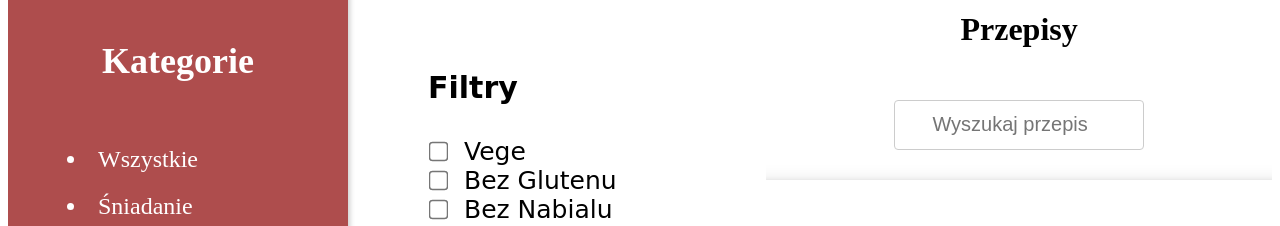
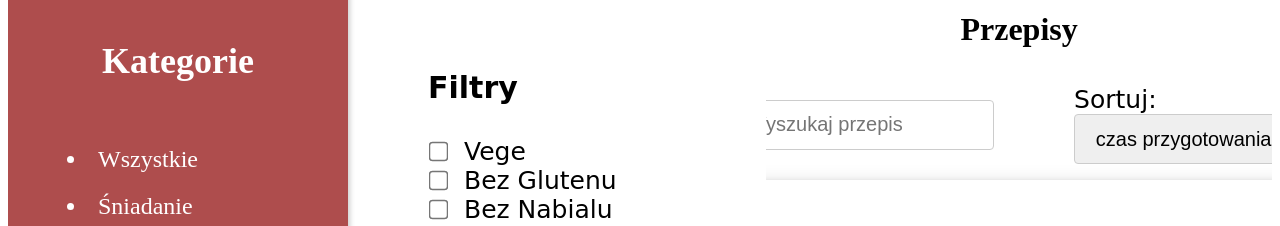
Before and after one commit to Dvrecky/CookBook, a React (Vite) app in the folder frontend/: page / in a window 1280 px wide. Shown: the part 158-384 px from the top of the page. Built offline with nearby package versions, Linux system fonts and the light colour scheme.

Commit message:
dodanie sortera

```diff
--- a/frontend/src/components/SearchEngine/SearchEngine.css
+++ b/frontend/src/components/SearchEngine/SearchEngine.css
@@ -1,5 +1,5 @@
 .search-input {
-    width: 250px;
+    width: 320px;
     height: 50px;
     border: 1px solid #ccc;
     border-radius: 4px;
--- /dev/null
+++ b/frontend/src/components/Sorter/Sorter.css
@@ -0,0 +1,13 @@
+.sorter-select{
+    width: 320px;
+    height: 50px;
+    border: 1px solid #ccc;
+    border-radius: 4px;
+    font-size: 20px;
+    text-align: center;
+}
+
+.sorter-label {
+    font-family: "Comic Sans MS", cursive;
+    font-size: 25px;
+}
--- /dev/null
+++ b/frontend/src/components/Sorter/Sorter.tsx
@@ -0,0 +1,27 @@
+import "./Sorter.css"
+
+interface SorterProps {
+    onSorterChange: (sortAlg: string) => void;
+}
+
+const Sorter = ({onSorterChange}: SorterProps) => {
+
+    const handleSortAlgChange = (event: React.ChangeEvent<HTMLSelectElement>) => {
+        onSorterChange(event.target.value);
+    }
+
+    return (
+        <div>
+            <label className="sorter-label">Sortuj: </label>
+            <select className="sorter-select" onChange={handleSortAlgChange}>
+                <option value="time-asc">czas przygotowania - rosnąco</option>
+                <option value="time-dsc">czas przygotowania - malejąco</option>
+                <option value="ingredients-asc">ilość składników - rosnąco</option>
+                <option value="ingredients-dsc">ilość składników - malejąco</option>
+                <option value="alphabetically">alfabetycznie</option>
+            </select>
+        </div>
+    )
+}
+
+export default Sorter;
--- a/frontend/src/pages/Home/Home.css
+++ b/frontend/src/pages/Home/Home.css
@@ -52,3 +52,11 @@
     font-size: 20px;
     margin-top: 300px;
 }
+
+.searchEngine-sorter-container{
+    display: flex;
+    flex-direction: row;
+    justify-content: center;
+    align-items: center;
+    gap: 50px;
+}
--- a/frontend/src/pages/Home/Home.tsx
+++ b/frontend/src/pages/Home/Home.tsx
@@ -8,6 +8,7 @@ import Categories from "../../components/Categories/Categories.tsx";
 import './Home.css'
 import TypeFilterForm from "../../components/Filters/Filter.tsx";
 import SearchEngine from "../../components/SearchEngine/SearchEngine.tsx";
+import Sorter from "../../components/Sorter/Sorter.tsx";
 
 
 
@@ -21,6 +22,7 @@ const Home = () => {
     })
     const [filteredRecipes, setFilteredRecipes] = useState<Recipe[]>(recipes)
     const [searchPhrase, setSearchPhrase] = useState<string | null>(null);
+    const [sorter, setSorter] = useState<string | null>(null);
 
     useEffect(() => {
     const fetchedRecipes = getRecipes();
@@ -49,7 +51,6 @@ const Home = () => {
 
         }
 
-
         if(filters.timeFilter) {
             filteredRecipes = filteredRecipes.filter((recipe) => {
                 switch(filters.timeFilter) {
@@ -75,9 +76,34 @@ const Home = () => {
             })
         }
 
+        if(sorter) {
+            filteredRecipes = [...filteredRecipes].sort((a, b) => {
+            switch (sorter) {
+
+                case "time-asc":
+                    return a.cookingTime - b.cookingTime;
+
+                case "time-dsc":
+                    return b.cookingTime - a.cookingTime;
+
+                case "ingredients-asc":
+                    return a.ingredients.length - b.ingredients.length;
+
+                case "ingredients-dsc":
+                    return b.ingredients.length - a.ingredients.length
+
+                case "alphabetically":
+                    return a.name.toLowerCase().localeCompare(b.name.toLowerCase());
+
+                default:
+                    return 0;
+            }
+            });
+        }
+
         setFilteredRecipes(filteredRecipes);
 
-    }, [recipes, filters, selectedCategory, searchPhrase]);
+    }, [recipes, filters, selectedCategory, searchPhrase, sorter]);
 
     const handleSelectCategory = (categoryId: number) => {
         setSelectedCategory(categoryId);
@@ -89,8 +115,11 @@ const Home = () => {
 
     const handleSearchPhraseChange = (newPhrase: string | null) => {
         setSearchPhrase(newPhrase);
-        console.log("Wyszukiwane hasło:", newPhrase); // Możesz wykorzystać to wedle potrzeb
     };
+
+    const handleSorterChange = (sortAlg: string) => {
+        setSorter(sortAlg);
+    }
 
     const typeFilters = [Tags.Vege, Tags.BezGlutenu, Tags.BezNabialu, Tags.BezCukru, Tags.DanieRybne];
     const timeFilters = ["do 15 min", "do 30 min", "do 60 min", "ponad 60 min"];
@@ -113,10 +142,16 @@ const Home = () => {
             <div className="recipes-container">
                 <h1>Przepisy</h1>
 
-                <div className="search-engine-container">
-                    <SearchEngine
-                        onSubmit={handleSearchPhraseChange}
-                    />
+                <div className="searchEngine-sorter-container">
+                    <div className="search-engine-container">
+                        <SearchEngine
+                            onSubmit={handleSearchPhraseChange}
+                        />
+                    </div>
+
+                    <div>
+                        <Sorter onSorterChange={handleSorterChange}/>
+                    </div>
                 </div>
 
                 <div className="recipes-list">
```
